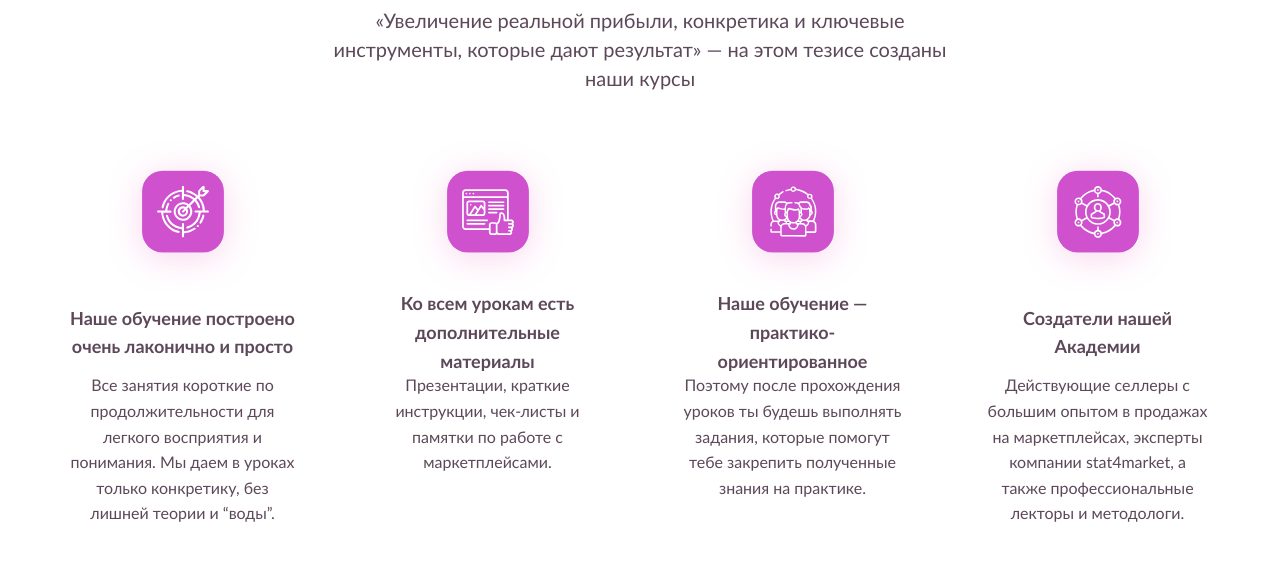
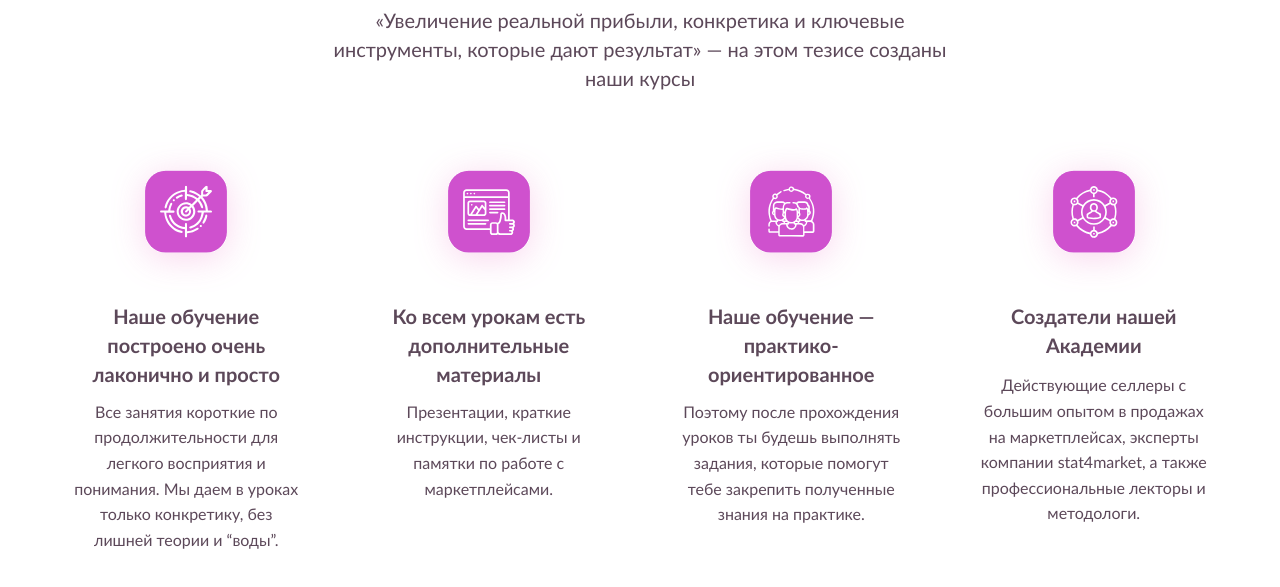
Before and after one commit to grsjob/stat4market, a website built with webpack: page education.html in a window 1280 px wide. Shown: the part 2021-2608 px from the top of the page. Built offline with nearby package versions, Linux system fonts and the light colour scheme.

```diff
--- a/src/sass/blocks/advantages.scss
+++ b/src/sass/blocks/advantages.scss
@@ -64,14 +64,14 @@
     @media (min-width: $desktop-lg) {
       display: grid;
       grid-template-columns: repeat(4, 1fr);
-      column-gap: 20px;
+      column-gap: 10px;
 
     }
   }
 
   &__item {
     display: grid;
-    grid-template-rows: min-content 60px max-content;
+    grid-template-rows: min-content max-content max-content;
     row-gap: 10px;
 
     & svg {
@@ -105,12 +105,21 @@
   &__title {
     font-weight: 700;
     margin: 0;
-
+	  min-height: 60px;
+	  @media (min-width: $tablet-md) {
+		  font-size: 20px;
+	  }
+	  @media (min-width: $desktop-xl) {
+		  font-size: 24px;
+	  }
   }
 
   &__text {
     font-size: 16px;
     line-height: 160%;
     margin: 0;
+	  @media (min-width: $desktop-xl) {
+		  font-size: 18px;
+	  }
   }
 }
--- a/src/sass/blocks/header.scss
+++ b/src/sass/blocks/header.scss
@@ -26,6 +26,10 @@
 		flex-wrap: wrap;
 		justify-content: space-between;
 		margin: 0 0 40px 0;
+		min-height: 36px;
+		@media (min-width: $tablet-md){
+			min-height: 76px;
+		}
 	}
 
 	&__logo {
```
